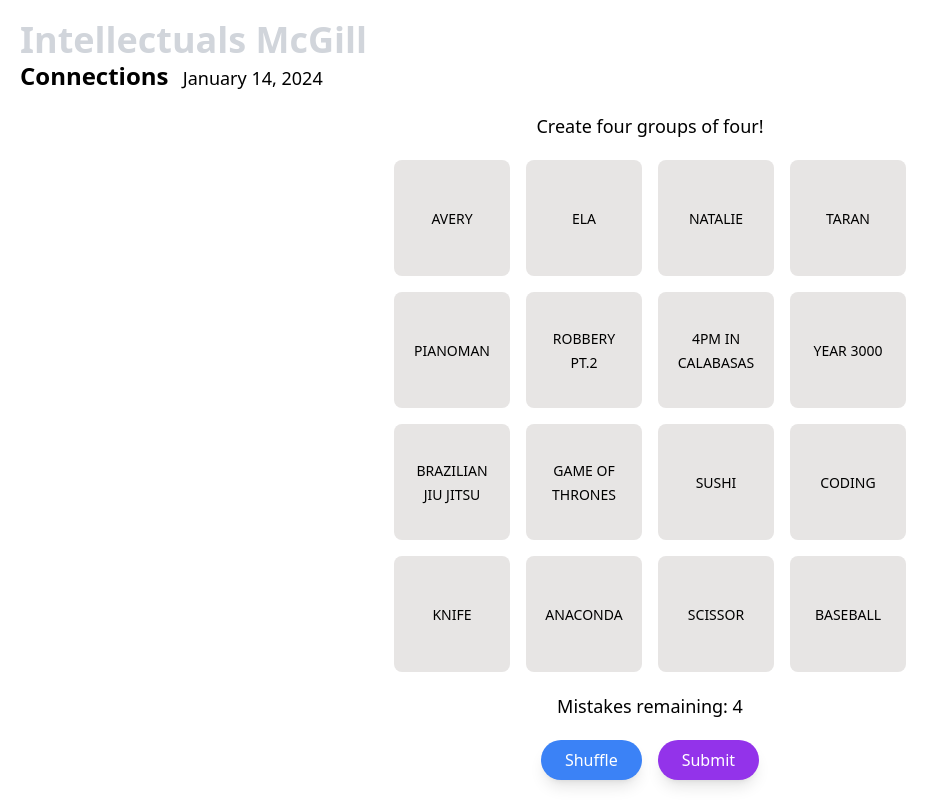
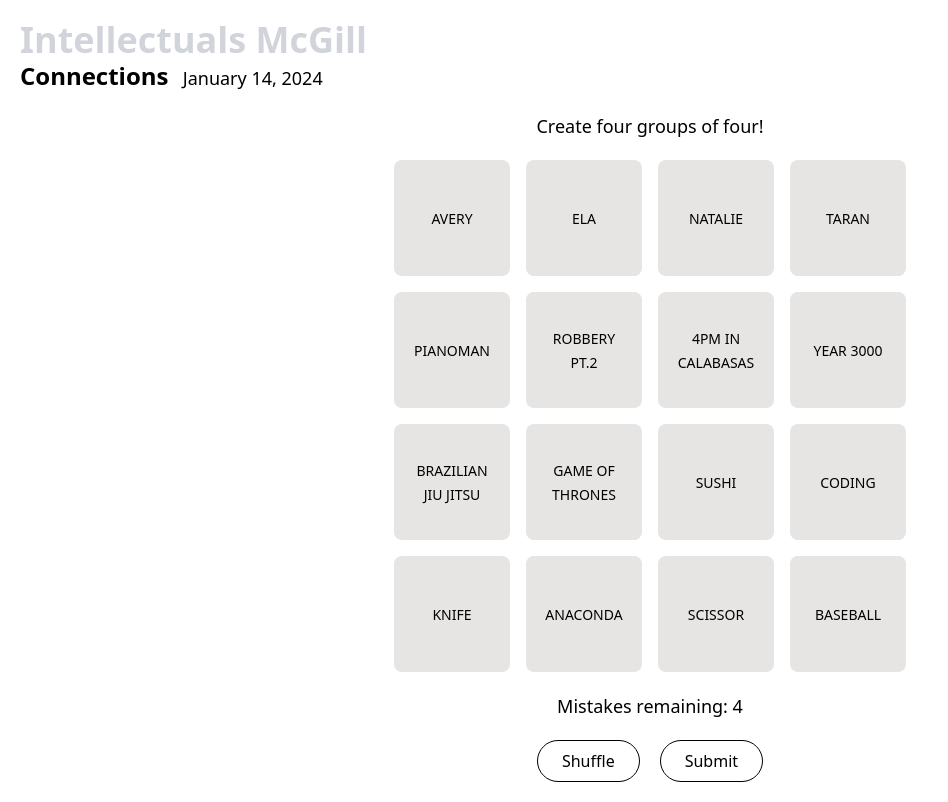
Before and after one commit to Nginearing/kakutropos-parjat, a React (Create React App) app: page / in a window 1280 px wide. Shown: the whole page, without its empty margins (0-948 px from the left). Built offline with nearby package versions, Linux system fonts and the light colour scheme.

Commit message:
added files

```diff
--- a/src/components/Grid.js
+++ b/src/components/Grid.js
@@ -38,6 +38,7 @@
   const [selectedItems, setSelectedItems] = useState([]);
   const [groups, setGroups] = useState([]);
   const [mistakes, setMistakes] = useState(0);
+   const [guesses, setGuesses] = useState([]);
 
 
   // Shuffle items when the button is clicked
@@ -111,15 +112,15 @@
 
       <div className="text-center text-lg mb-5">Mistakes remaining: {4 - mistakes}</div>
 
-      <div className="flex justify-center items-center space-x-4">
+      <div className="flex justify-center items-center space-x-5 text-black">
         <button
           onClick={handleShuffle}
-          className="text-white bg-blue-500 hover:bg-blue-700 font-medium py-2 px-6 rounded-full shadow-lg focus:outline-none focus:ring-2 focus:ring-blue-500 focus:ring-opacity-50">
+          className=" bg-white border border-black font-medium py-2 px-6 rounded-full hover:bg-neutral-300">
           Shuffle
         </button>
         <button
           onClick={handleSubmit}
-          className="text-white bg-purple-600 hover:bg-purple-700 font-medium py-2 px-6 rounded-full shadow-lg focus:outline-none focus:ring-2 focus:ring-purple-600 focus:ring-opacity-50">
+          className=" bg-white border border-black font-medium py-2 px-6 rounded-full">
           Submit
         </button>
       </div>
```
